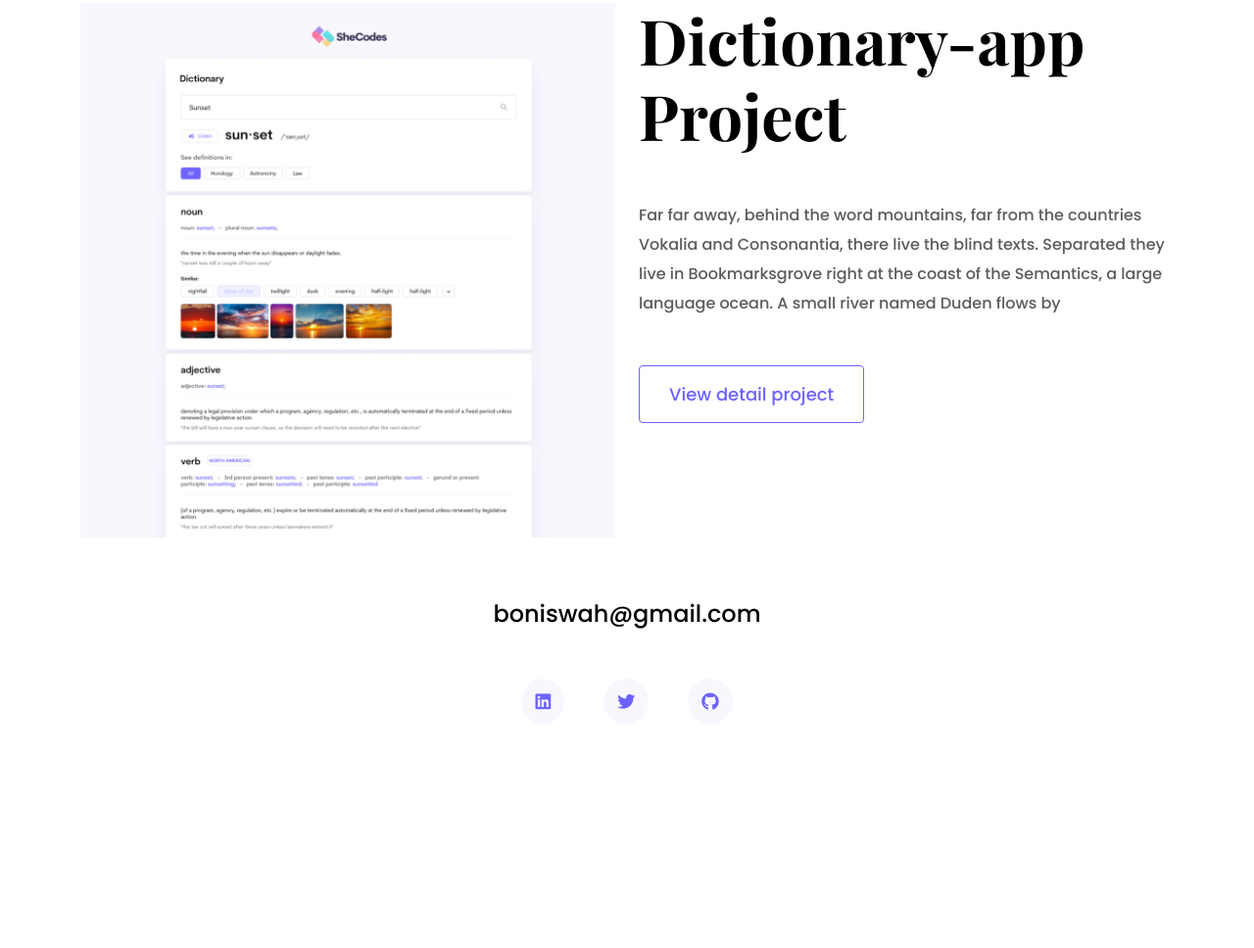
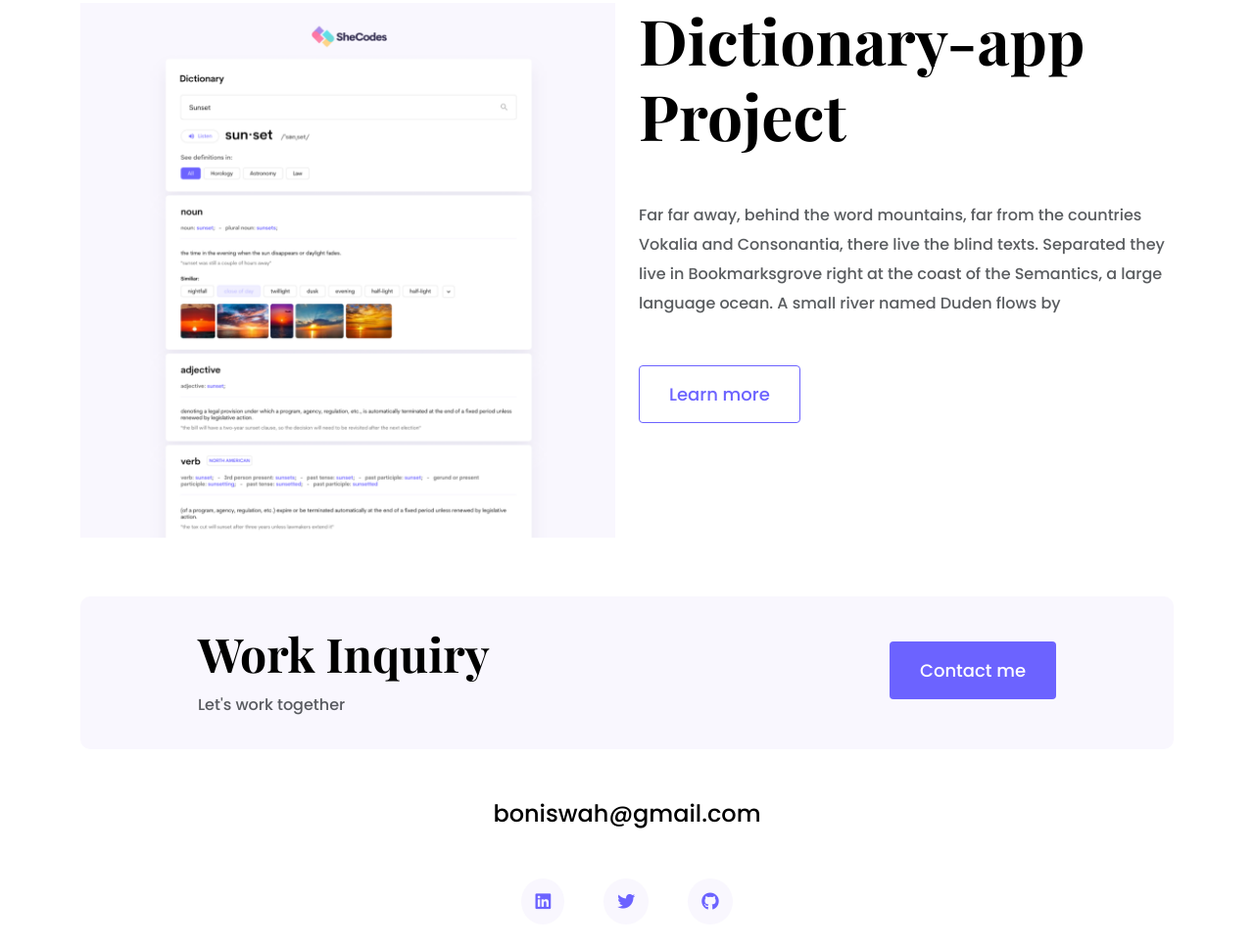
Before and after one commit to Boniswah/Boniswa-Lebogo-Portfolio-Project, a plain HTML site: page index.html in a window 1280 px wide. Shown: the part 2078-3046 px from the top of the page at 98% size. Before the commit the page ends 2878 px from the top, so only its background shows below. Drawn offline with nearby package versions, Linux system fonts and the light colour scheme.

Commit message:
footer
added more css to footer

```diff
--- a/css/style.css
+++ b/css/style.css
@@ -27,6 +27,10 @@ h1 {
 
 h2 {
     font-size: 64px;
+}
+
+h4 {
+    font-size: 48px;
 }
 
 p {
@@ -143,6 +147,18 @@ footer {
     margin: 60px 0;
 }
 
+
+
+footer .contact-box {
+    background: var(--secondary-color);
+    padding: 30px 120px;
+    border-radius: 10px;
+}
+
+footer .contact-box p{
+    margin: 0;
+}
+
 footer .email-link{
     text-decoration: none;
     color: black;
@@ -180,6 +196,11 @@ footer .social-links a:hover {
         font-size: 44px;
     }
 
+    h4{
+        font-size: 26px;
+    }
+
+
     .hero {
         padding: 80px 20px;
     }
@@ -193,4 +214,8 @@ footer .social-links a:hover {
         padding: 0;
         text-align: center;
     }
+
+        footer .contact-box{
+            padding: 30px;
+        }
 }
--- a/index.html
+++ b/index.html
@@ -110,7 +110,7 @@
                 <div class="col d-none d-lg-block">
                     <img src="media/dictionary-app.png" class="img-fluid" alt="" />
                 </div>
-                <div class="col ">
+                <div class="col">
                     <div class="project-description">
                         <h2 class="mb-5">
                             Dictionary-app Project
@@ -126,11 +126,21 @@
                             Duden flows by
                         </p>
 
-                        <a href="#" class="btn btn-branding-outline">View detail project</a>
+                        <a href="" class="btn btn-branding-outline">Learn more</a>
                     </div>
                 </div>
         </div>
         <footer>
+            <div class="contact-box d-flex justify-content-between mb-5 d-none d-md-flex">
+                <div>
+                    <h4>Work Inquiry</h4>
+                    <p class="text-muted">Let's work together</p>
+                </div>
+               <div>
+                    <a href="" class="btn btn-branding mt-3">Contact me</a>
+
+                </div>
+            </div>
             <div class="d-flex justify-content-center mb-5">
 
                 <a href="mailto:boniswah@gmail.com" class="email-link">boniswah@gmail.com</a>
```
